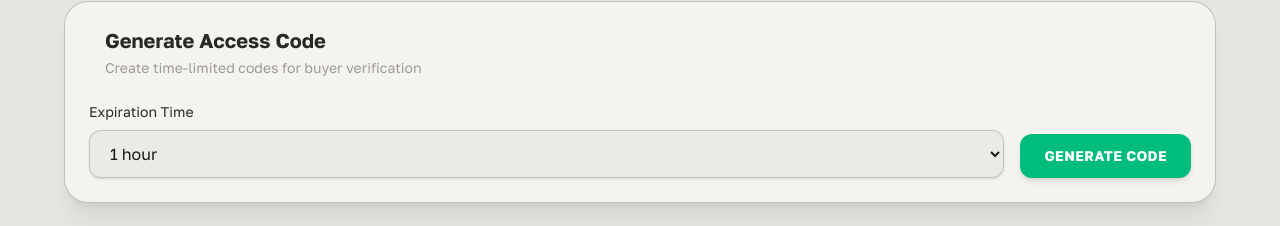
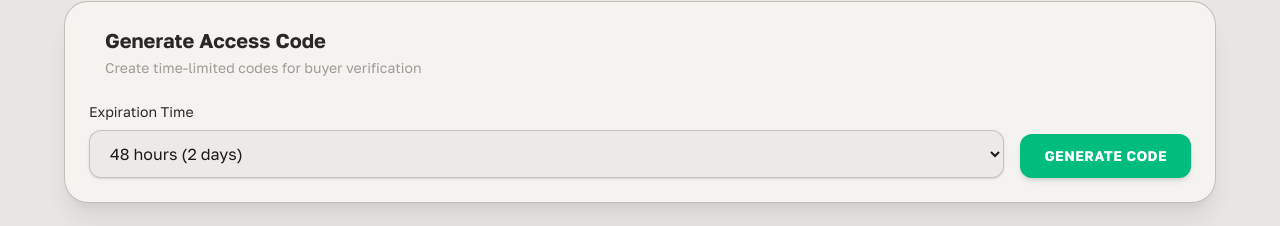
Before and after one commit to ZEDPortugal/ATLAS-Cryptographically-Securing-Antiquities-Provenance, a Next.js app: page /admin/access-codes in a window 1280 px wide. Shown: the part 207-433 px from the top of the page. Built offline with nearby package versions, Linux system fonts and the light colour scheme; no server answers; the database is empty; sample sign-in values are in the browser's storage.

Commit message:
feat: update expiration options for access codes

```diff
--- a/src/app/admin/access-codes/page.jsx
+++ b/src/app/admin/access-codes/page.jsx
@@ -163,7 +163,10 @@ export default function AccessCodesPage() {
                   <option value={1}>1 hour</option>
                   <option value={6}>6 hours</option>
                   <option value={12}>12 hours</option>
-                  <option value={24}>24 hours</option>
+                  <option value={24}>24 hours (1 day)</option>
+                  <option value={48}>48 hours (2 days)</option>
+                  <option value={72}>72 hours (3 days)</option>
+                  <option value={168}>168 hours (7 days)</option>
                 </select>
               </div>
 
```
